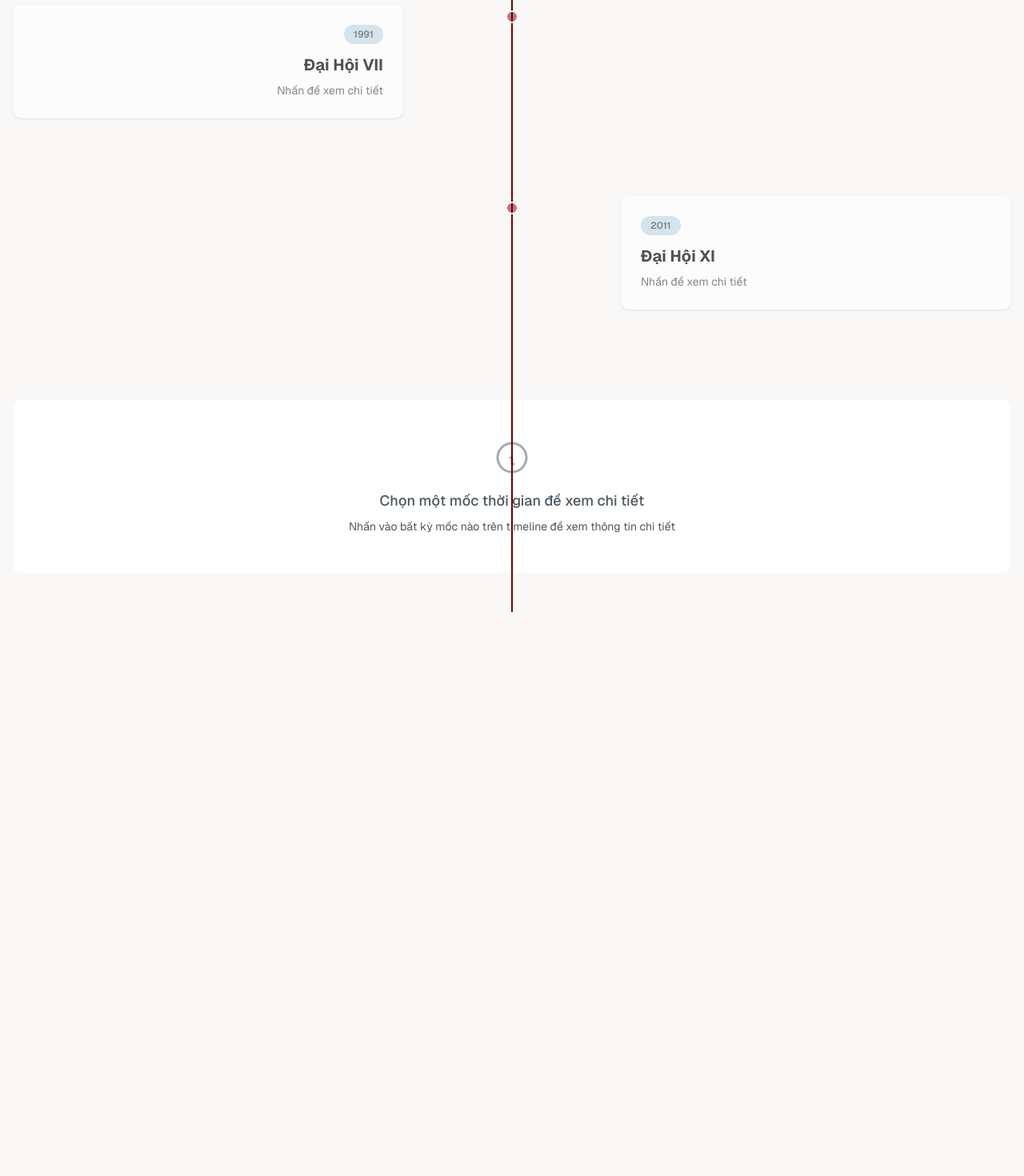
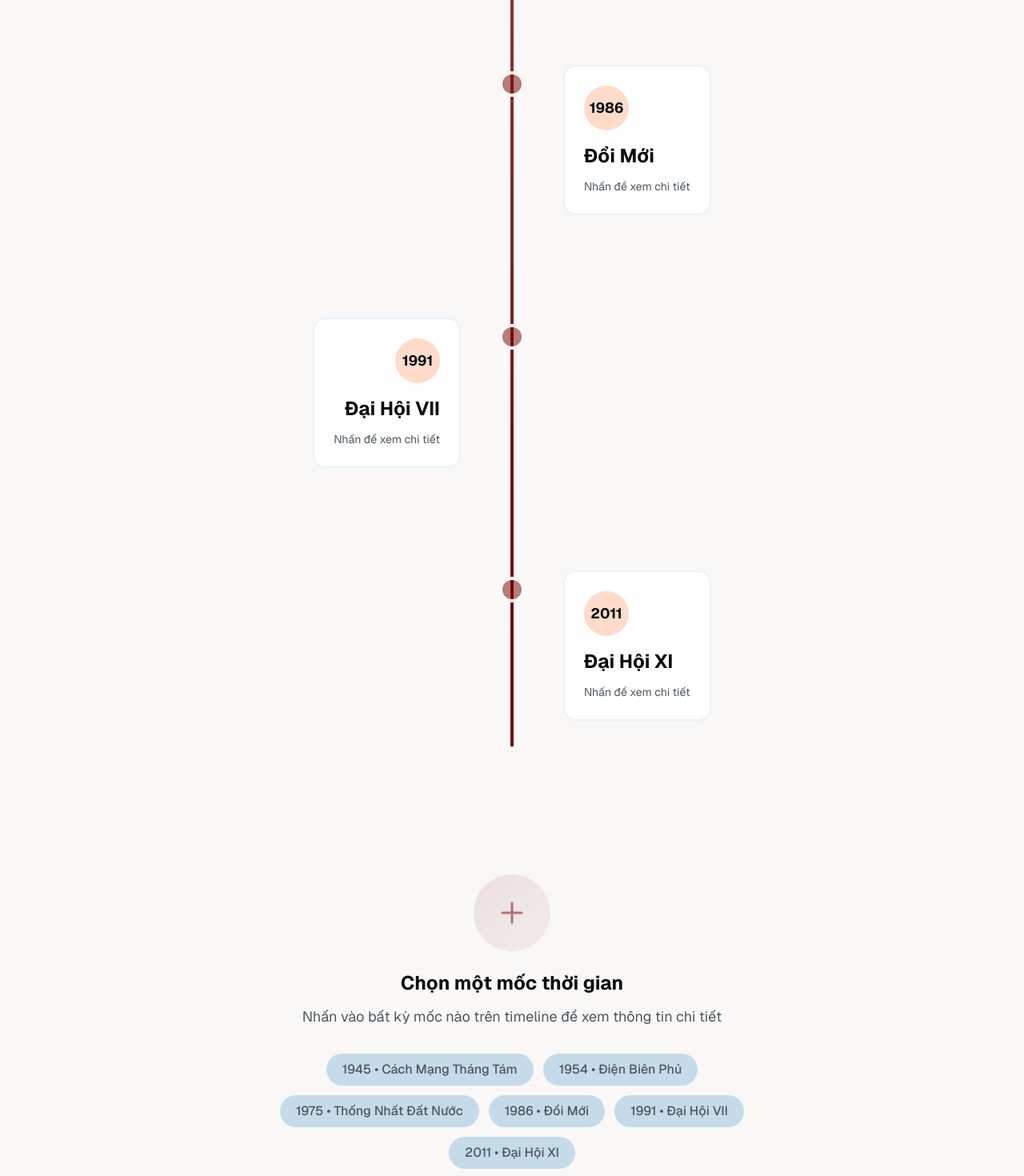
Before and after one commit to VDWin30/MLN3spts, a Next.js app in the folder MLNsanphamsangtao/: page / in a window 1280 px wide. Shown: the part 1180-2650 px from the top of the page at 80% size. Before the commit the page ends 1993 px from the top, so only its background shows below. Built offline with nearby package versions, Linux system fonts and the light colour scheme.

Commit message:
Update page.tsx

```diff
--- a/MLNsanphamsangtao/app/page.tsx
+++ b/MLNsanphamsangtao/app/page.tsx
@@ -8,7 +8,6 @@ import { Timeline1986 } from '@/components/timeline/timeline-1986';
 import { Timeline1991 } from '@/components/timeline/timeline-1991';
 import { Timeline2011 } from '@/components/timeline/timeline-2011';
 
-// Danh sách các mốc timeline với vị trí hiển thị (trái/phải)
 const TIMELINE_YEARS = [
   {
     year: 1945,
@@ -49,8 +48,7 @@ const TIMELINE_YEARS = [
 ];
 
 export default function Home() {
-  const [activeYear, setActiveYear] = useState(1945);
-  const [showDetail, setShowDetail] = useState(false);
+  const [activeYear, setActiveYear] = useState<number | null>(null);
 
   const renderTimeline = () => {
     switch (activeYear) {
@@ -67,99 +65,103 @@ export default function Home() {
       case 2011:
         return <Timeline2011 />;
       default:
-        return <Timeline1945 />;
+        return null;
     }
   };
-
-  const handleTimelineClick = (year: number) => {
-    setActiveYear(year);
-    setShowDetail(true);
-  };
-
-  const currentTimeline = TIMELINE_YEARS.find(item => item.year === activeYear);
 
   return (
     <main className="min-h-screen bg-background">
       {/* Hero Section */}
-      <div className="bg-gradient-to-b from-primary/5 to-transparent py-12 border-b border-border/20">
-        <div className="max-w-7xl mx-auto px-4 text-center">
-          <h1 className="text-4xl md:text-5xl font-bold text-primary mb-3">
-            Chủ Nghĩa Xã Hội Việt Nam
+      <div className="bg-gradient-to-b from-primary/5 to-transparent py-16 border-b border-border/20">
+        <div className="max-w-6xl mx-auto px-6 text-center">
+          <h1 className="text-5xl md:text-6xl font-bold text-primary mb-4 tracking-tight">
+            Hành Trình Lịch Sử
           </h1>
-          <p className="text-sm md:text-base text-muted-foreground max-w-2xl mx-auto">
-            Hành trình lịch sử từ 1945 đến 2011
+          <p className="text-lg md:text-xl text-muted-foreground max-w-3xl mx-auto font-medium">
+            Theo dõi sự phát triển và tiến hóa qua các mốc thời gian quan trọng
           </p>
         </div>
       </div>
 
-      <div className="max-w-7xl mx-auto px-4 py-12">
-        {/* Mobile selector */}
-        <div className="lg:hidden mb-8 overflow-x-auto pb-2">
-          <div className="flex gap-2 min-w-max">
-            {TIMELINE_YEARS.map((item) => (
-              <button
-                key={item.year}
-                onClick={() => handleTimelineClick(item.year)}
-                className={`px-4 py-2 rounded-full font-medium text-sm whitespace-nowrap transition-all ${
-                  activeYear === item.year
-                    ? 'bg-primary text-primary-foreground'
-                    : 'bg-muted text-muted-foreground hover:bg-muted/80'
-                }`}
-              >
-                {item.label}
-              </button>
-            ))}
-          </div>
-        </div>
+      {/* Main Content */}
+      <div className="max-w-7xl mx-auto px-6 py-12">
+        {/* Timeline Section - Desktop */}
+        <div className="hidden lg:block relative mb-20">
+          {/* Main vertical line */}
+          <div className="absolute left-1/2 -translate-x-1/2 top-0 bottom-0 w-1 bg-gradient-to-b from-primary via-primary/80 to-primary" />
 
-        <div className="relative">
-          {/* Desktop Timeline */}
-          <div className="hidden lg:block">
-            {/* Vertical line in center */}
-            <div className="absolute left-1/2 -translate-x-1/2 top-0 bottom-0 w-0.5 bg-primary" />
-
-            {/* Timeline items */}
-            <div className="space-y-24">
-              {TIMELINE_YEARS.map((item) => {
+          {/* Timeline Items */}
+          <div className="space-y-32 py-8">
+            {TIMELINE_YEARS.map((item, index) => {
               const isActive = activeYear === item.year;
               const isLeft = item.position === 'left';
 
               return (
                 <div
                   key={item.year}
-                    className={`relative flex ${isLeft ? 'justify-start' : 'justify-end'}`}
+                  className={`relative flex ${isLeft ? 'flex-row' : 'flex-row-reverse'}`}
                 >
-                    {/* Content box */}
-                    <div
-                      className={`w-5/12 ${isLeft ? 'pr-8 text-right' : 'pl-8 text-left'} cursor-pointer transition-all duration-300 ${
-                        isActive ? 'scale-105' : 'opacity-70 hover:opacity-100 hover:scale-[1.02]'
+                  {/* Timeline Content */}
+                  <div className="w-1/2">
+                    <div className={`${isLeft ? 'pr-16 text-right' : 'pl-16 text-left'}`}>
+                      <button
+                        onClick={() => setActiveYear(item.year)}
+                        className={`group inline-block text-left transition-all duration-300 hover:scale-[1.02] ${
+                          isLeft ? 'text-right' : 'text-left'
                         }`}
-                      onClick={() => handleTimelineClick(item.year)}
                       >
-                      <div className="bg-card rounded-lg border border-border/30 p-6 shadow-sm hover:shadow-md transition-shadow">
-                        <div className={`inline-block px-3 py-1 rounded-full text-xs font-semibold mb-3 ${
-                          isActive ? 'bg-primary text-primary-foreground' : 'bg-muted text-muted-foreground'
+                        <div className={`rounded-2xl border-2 p-6 backdrop-blur-sm transition-all ${
+                          isActive
+                            ? 'border-primary bg-primary/10 shadow-lg shadow-primary/10'
+                            : 'border-border/50 bg-card/80 hover:border-primary/50 hover:bg-card'
                         }`}>
-                          {item.label}
+                          {/* Year Badge */}
+                          <div className={`inline-flex items-center justify-center w-14 h-14 rounded-full mb-4 transition-all ${
+                            isActive
+                              ? 'bg-primary text-primary-foreground scale-110'
+                              : 'bg-secondary text-secondary-foreground group-hover:bg-primary/20'
+                          }`}>
+                            <span className="text-lg font-bold">{item.label}</span>
                           </div>
-                        <h3 className={`text-xl font-bold mb-2 ${isActive ? 'text-primary' : 'text-foreground'}`}>
+
+                          {/* Title */}
+                          <h3 className={`text-2xl font-bold mb-3 ${
+                            isActive ? 'text-primary' : 'text-foreground'
+                          }`}>
                             {item.title}
                           </h3>
-                        {!showDetail && (
-                          <p className="text-sm text-muted-foreground">
+
+                          {/* Description */}
+                          <p className={`text-sm ${
+                            isActive ? 'text-primary/80' : 'text-muted-foreground'
+                          }`}>
                             Nhấn để xem chi tiết
                           </p>
-                        )}
+                        </div>
+                      </button>
                     </div>
                   </div>
 
-                    {/* Circle on timeline */}
-                    <div className="absolute left-1/2 -translate-x-1/2 w-8 h-8 flex items-center justify-center z-10">
-                      <div
-                        className={`w-4 h-4 rounded-full border-2 border-background transition-all duration-300 ${
-                          isActive ? 'w-6 h-6 bg-primary' : 'bg-primary/50'
-                        } ${isActive ? 'ring-4 ring-primary/20' : ''}`}
-                      />
+                  {/* Timeline Circle */}
+                  <div className="absolute left-1/2 -translate-x-1/2 w-12 h-12 flex items-center justify-center z-10">
+                    <div className={`relative transition-all duration-300 ${
+                      isActive ? 'scale-125' : 'scale-100'
+                    }`}>
+                      {/* Outer circle */}
+                      <div className={`absolute inset-0 rounded-full transition-all ${
+                        isActive ? 'animate-ping bg-primary/40' : 'bg-transparent'
+                      }`} />
+
+                      {/* Middle circle */}
+                      <div className={`absolute inset-0 rounded-full transition-all ${
+                        isActive ? 'bg-primary/20' : 'bg-transparent'
+                      }`} />
+
+                      {/* Inner circle */}
+                      <div className={`relative w-8 h-8 rounded-full border-4 border-background transition-all ${
+                        isActive ? 'bg-primary scale-110' : 'bg-primary/50'
+                      }`} />
+                    </div>
                   </div>
                 </div>
               );
@@ -167,20 +169,91 @@ export default function Home() {
           </div>
         </div>
 
-          {/* Content area - chỉ hiển thị khi có mốc được chọn */}
-          {showDetail && (
-            <div className="mt-8 lg:mt-16 animate-in fade-in duration-300">
-              <div className="bg-card rounded-lg border border-border/30 shadow-sm overflow-hidden">
+        {/* Timeline Section - Mobile */}
+        <div className="lg:hidden mb-8">
+          <div className="space-y-4">
+            {TIMELINE_YEARS.map((item) => {
+              const isActive = activeYear === item.year;
+              return (
+                <button
+                  key={item.year}
+                  onClick={() => setActiveYear(item.year)}
+                  className={`w-full p-6 rounded-xl border-2 transition-all text-left ${
+                    isActive
+                      ? 'border-primary bg-primary/10 shadow-lg'
+                      : 'border-border/50 bg-card hover:border-primary/30'
+                  }`}
+                >
+                  <div className="flex items-center gap-4">
+                    {/* Year Circle */}
+                    <div className={`flex-shrink-0 w-12 h-12 rounded-full flex items-center justify-center transition-all ${
+                      isActive
+                        ? 'bg-primary text-primary-foreground'
+                        : 'bg-secondary text-secondary-foreground'
+                    }`}>
+                      <span className="font-bold">{item.label}</span>
+                    </div>
+
+                    {/* Content */}
+                    <div className="flex-1">
+                      <h3 className={`text-xl font-bold ${
+                        isActive ? 'text-primary' : 'text-foreground'
+                      }`}>
+                        {item.title}
+                      </h3>
+                      <p className="text-sm text-muted-foreground mt-1">
+                        Nhấn để xem chi tiết
+                      </p>
+                    </div>
+
+                    {/* Arrow */}
+                    <div className={`transition-transform ${
+                      isActive ? 'rotate-90' : ''
+                    }`}>
+                      <svg className="w-5 h-5 text-muted-foreground" fill="none" stroke="currentColor" viewBox="0 0 24 24">
+                        <path strokeLinecap="round" strokeLinejoin="round" strokeWidth={2} d="M9 5l7 7-7 7" />
+                      </svg>
+                    </div>
+                  </div>
+                </button>
+              );
+            })}
+          </div>
+        </div>
+
+        {/* Content Section */}
+        <div className="mt-8">
+          {activeYear ? (
+            <div className="animate-in fade-in slide-in-from-bottom-2 duration-500">
+              <div className="rounded-2xl border border-border/30 bg-card/50 backdrop-blur-sm overflow-hidden shadow-xl">
                 {/* Header */}
-                <div className="bg-gradient-to-r from-primary/5 to-primary/10 p-6 border-b border-border/30">
+                <div className="bg-gradient-to-r from-primary/10 via-primary/5 to-transparent p-8 border-b border-border/30">
+                  <div className="flex flex-col md:flex-row md:items-center justify-between gap-4">
+                    <div className="flex items-center gap-4">
+                      <div className="w-4 h-4 rounded-full bg-primary animate-pulse" />
+                      <div>
+                        <h2 className="text-3xl font-bold text-primary">
+                          {TIMELINE_YEARS.find(item => item.year === activeYear)?.title}
+                        </h2>
+                        <p className="text-muted-foreground mt-1">
+                          Chi tiết về sự kiện lịch sử
+                        </p>
+                      </div>
+                    </div>
                     <div className="flex items-center gap-3">
-                    <div className="w-3 h-3 rounded-full bg-primary" />
-                    <h2 className="text-2xl font-bold text-primary">
-                      {currentTimeline?.title}
-                    </h2>
-                    <span className="ml-auto px-3 py-1 bg-primary/10 text-primary rounded-full text-sm font-medium">
+                      <div className="px-4 py-2 bg-primary text-primary-foreground rounded-full text-lg font-bold shadow-md">
                         {activeYear}
-                    </span>
+                      </div>
+                      <button
+                        onClick={() => setActiveYear(null)}
+                        className="p-2 rounded-full hover:bg-muted transition-colors"
+                        aria-label="Đóng chi tiết"
+                      >
+                        <svg className="w-5 h-5" fill="none" stroke="currentColor" viewBox="0 0 24 24">
+                          <path strokeLinecap="round" strokeLinejoin="round" strokeWidth={2} d="M6 18L18 6M6 6l12 12" />
+                        </svg>
+                      </button>
+                    </div>
                   </div>
                 </div>
 
@@ -190,17 +263,32 @@ export default function Home() {
                 </div>
               </div>
             </div>
-          )}
-
-          {/* Placeholder khi chưa chọn mốc nào (chỉ desktop) */}
-          {!showDetail && (
-            <div className="hidden lg:block mt-16 text-center py-12 text-muted-foreground">
-              <div className="bg-card rounded-lg border border-dashed border-border/30 p-12">
-                <svg className="w-12 h-12 mx-auto mb-4 text-muted-foreground/50" fill="none" stroke="currentColor" viewBox="0 0 24 24">
-                  <path strokeLinecap="round" strokeLinejoin="round" strokeWidth={1.5} d="M13 16h-1v-4h-1m1-4h.01M21 12a9 9 0 11-18 0 9 9 0 0118 0z" />
+          ) : (
+            /* Placeholder khi chưa chọn mốc */
+            <div className="text-center py-20 animate-in fade-in duration-700">
+              <div className="max-w-2xl mx-auto">
+                <div className="inline-flex items-center justify-center w-24 h-24 rounded-full bg-gradient-to-br from-primary/10 to-primary/5 mb-6">
+                  <svg className="w-12 h-12 text-primary/50" fill="none" stroke="currentColor" viewBox="0 0 24 24">
+                    <path strokeLinecap="round" strokeLinejoin="round" strokeWidth={1.5} d="M12 6v6m0 0v6m0-6h6m-6 0H6" />
                   </svg>
-                <h3 className="text-lg font-medium mb-2">Chọn một mốc thời gian để xem chi tiết</h3>
-                <p className="text-sm">Nhấn vào bất kỳ mốc nào trên timeline để xem thông tin chi tiết</p>
+                </div>
+                <h3 className="text-2xl font-bold text-foreground mb-3">
+                  Chọn một mốc thời gian
+                </h3>
+                <p className="text-lg text-muted-foreground mb-8">
+                  Nhấn vào bất kỳ mốc nào trên timeline để xem thông tin chi tiết
+                </p>
+                <div className="flex flex-wrap justify-center gap-3">
+                  {TIMELINE_YEARS.map((item) => (
+                    <button
+                      key={item.year}
+                      onClick={() => setActiveYear(item.year)}
+                      className="px-5 py-2 rounded-full bg-muted text-muted-foreground hover:bg-primary/10 hover:text-primary transition-colors font-medium"
+                    >
+                      {item.label} • {item.title}
+                    </button>
+                  ))}
+                </div>
               </div>
             </div>
           )}
```
Lines whose indentation alone changed are shown as unchanged.
